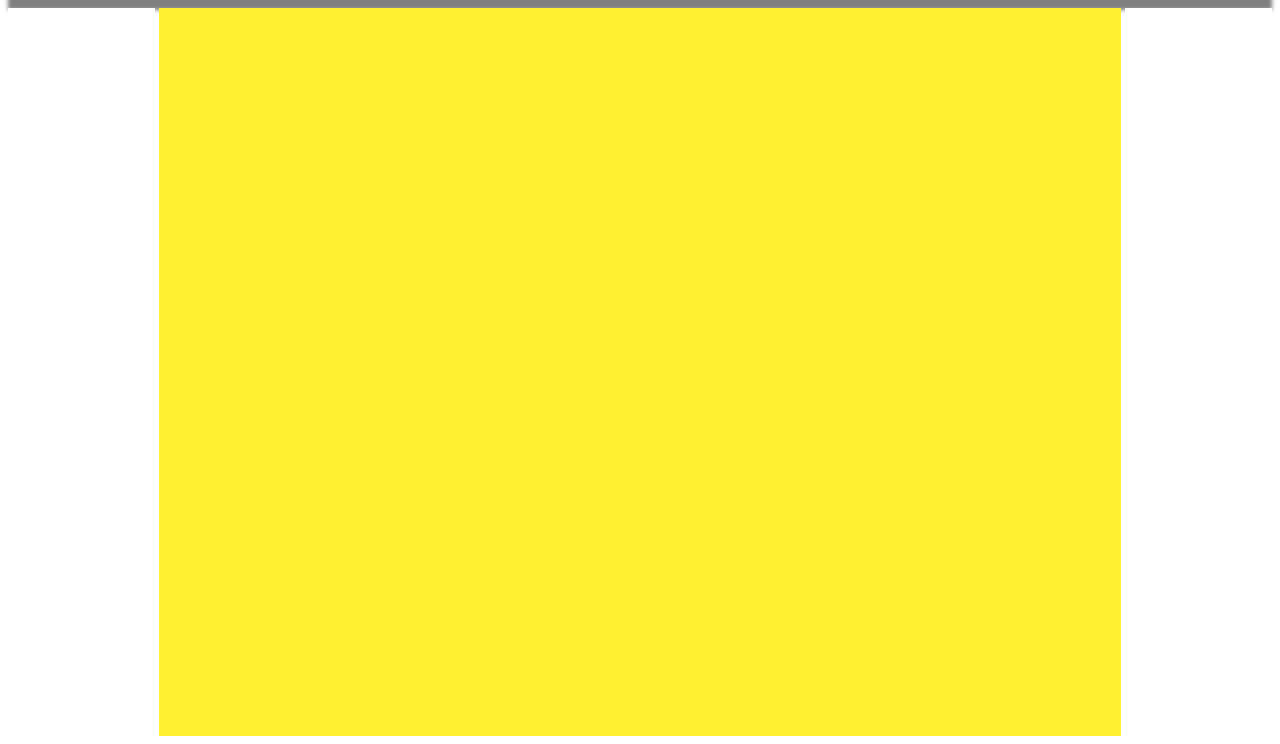
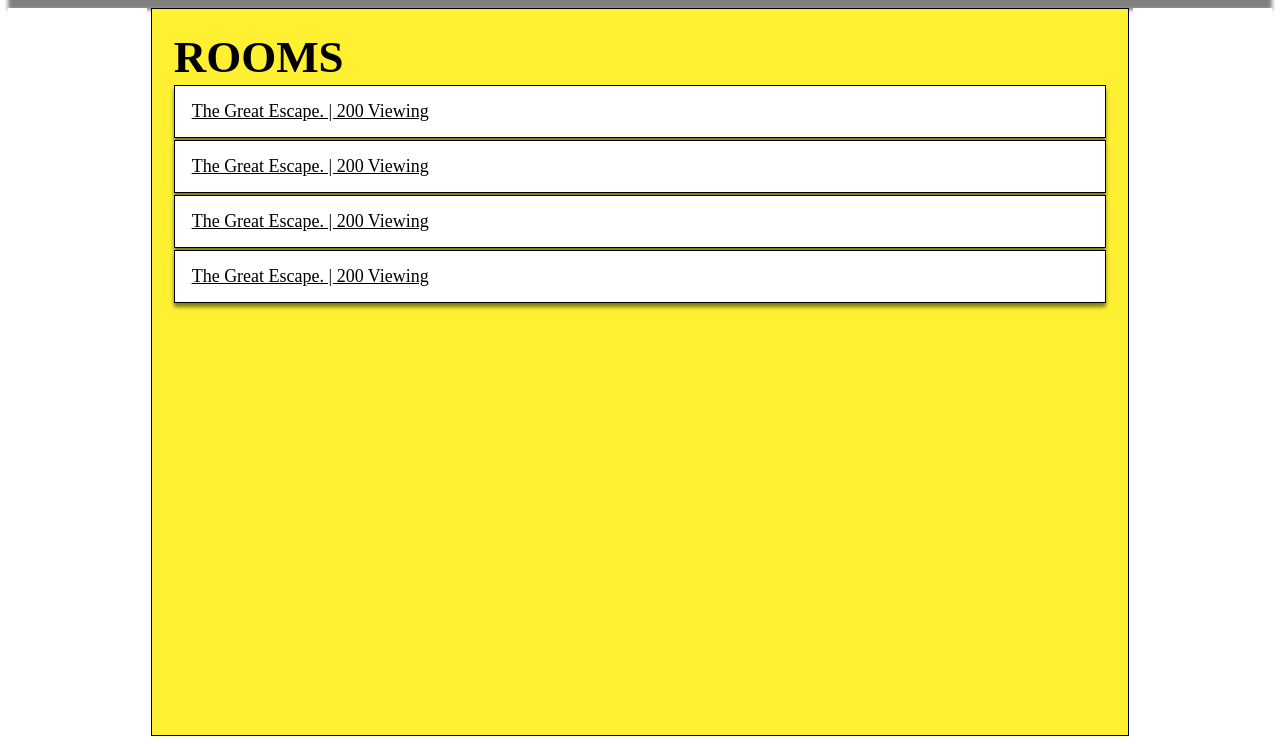
Before and after one commit to williamrmyers/watch-together-flex-mockup, a plain HTML site: page index.html in a window 1280 px wide. Shown: the part 64-808 px from the top of the page. Drawn offline with Linux system fonts and the light colour scheme.

Commit message:
Styled Home Page

```diff
--- a/index.html
+++ b/index.html
@@ -27,7 +27,11 @@
 
         </nav>
         <article class="flex-article">
-
+          <h2>ROOMS</h2>
+          <li><a href="#">The Great Escape. | 200 Viewing</a></li>
+          <li><a href="#">The Great Escape. | 200 Viewing</a></li>
+          <li><a href="#">The Great Escape. | 200 Viewing</a></li>
+          <li><a href="#">The Great Escape. | 200 Viewing</a></li>
         </article>
         <aside class="flex-aside">
 
--- a/styles.css
+++ b/styles.css
@@ -55,6 +55,7 @@ ul {
   /*font-size: 21px;*/
   color: #FFFFFF;
   letter-spacing: 0.14px;
+  text-align: center;
 }
 .navigation img {
   width: 40px;
@@ -85,8 +86,36 @@ ul {
 
 .flex-article {
     flex: 3 3 60%;
+    text-align: left;
     /* Background: */
     background: #FFF131;
+    color: black;
+    padding: 20px;
+    border: 1px solid #000000;
+}
+.flex-article h2 {
+  /* ROOMS: */
+  font-family: PTSans-Caption;
+  font-size: 45px;
+  color: #000000;
+}
+.flex-article li {
+  list-style: none;
+  /* Rectangle 8: */
+  background: #FFFFFF;
+  border: 1px solid #000000;
+  box-shadow: 0 4px 4px 0 rgba(0,0,0,0.50);
+  /*Box text*/
+  font-family: PTSans-Caption;
+  font-size: 18px;
+  color: #000000;
+  /* Rectangle: */
+  /*background: #D8D8D8;
+  border: 1px solid #979797;*/
+  padding: 15px;
+}
+.flex-article a {
+  color: black;
 }
 
 .flex-aside {
```
